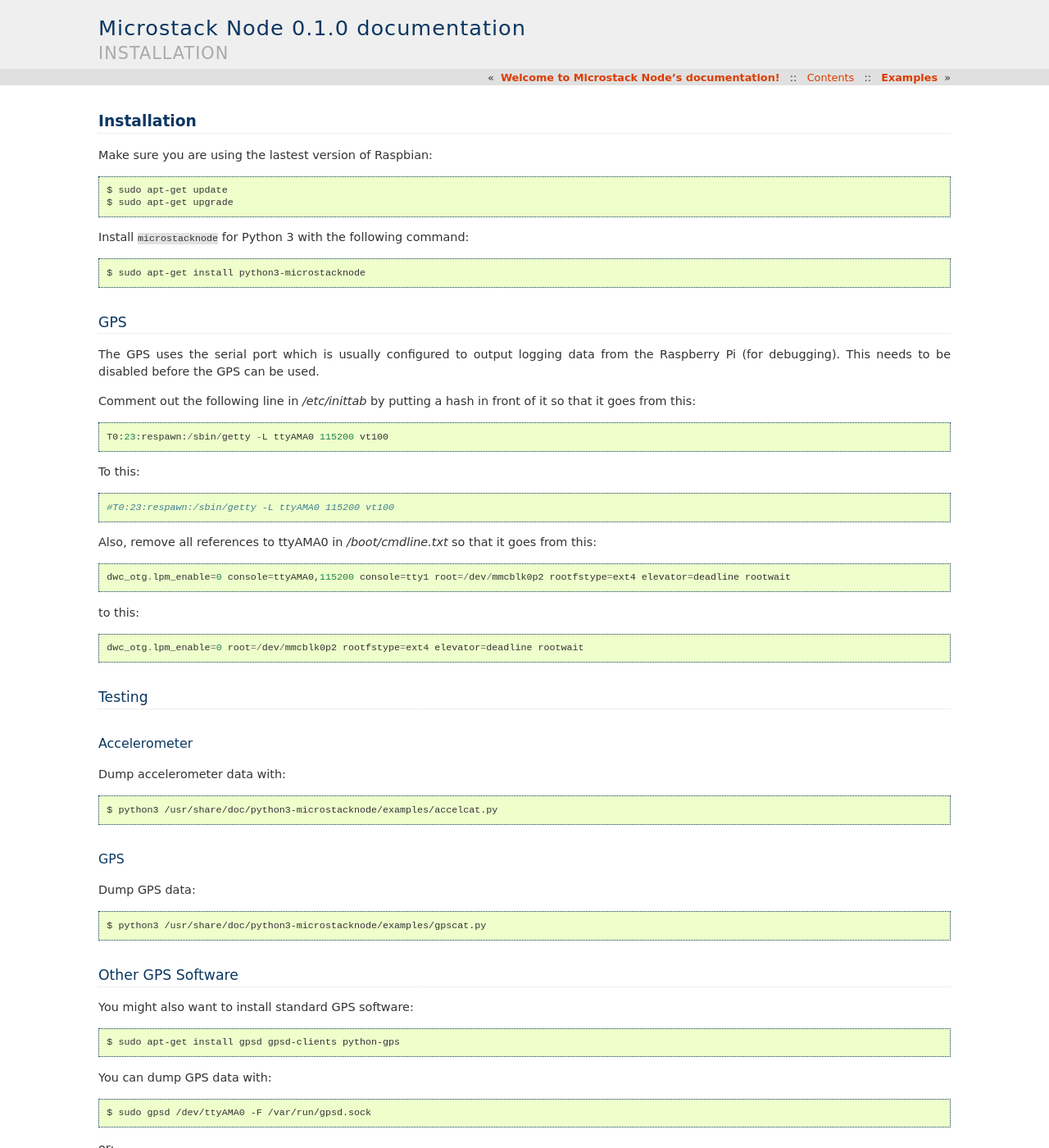
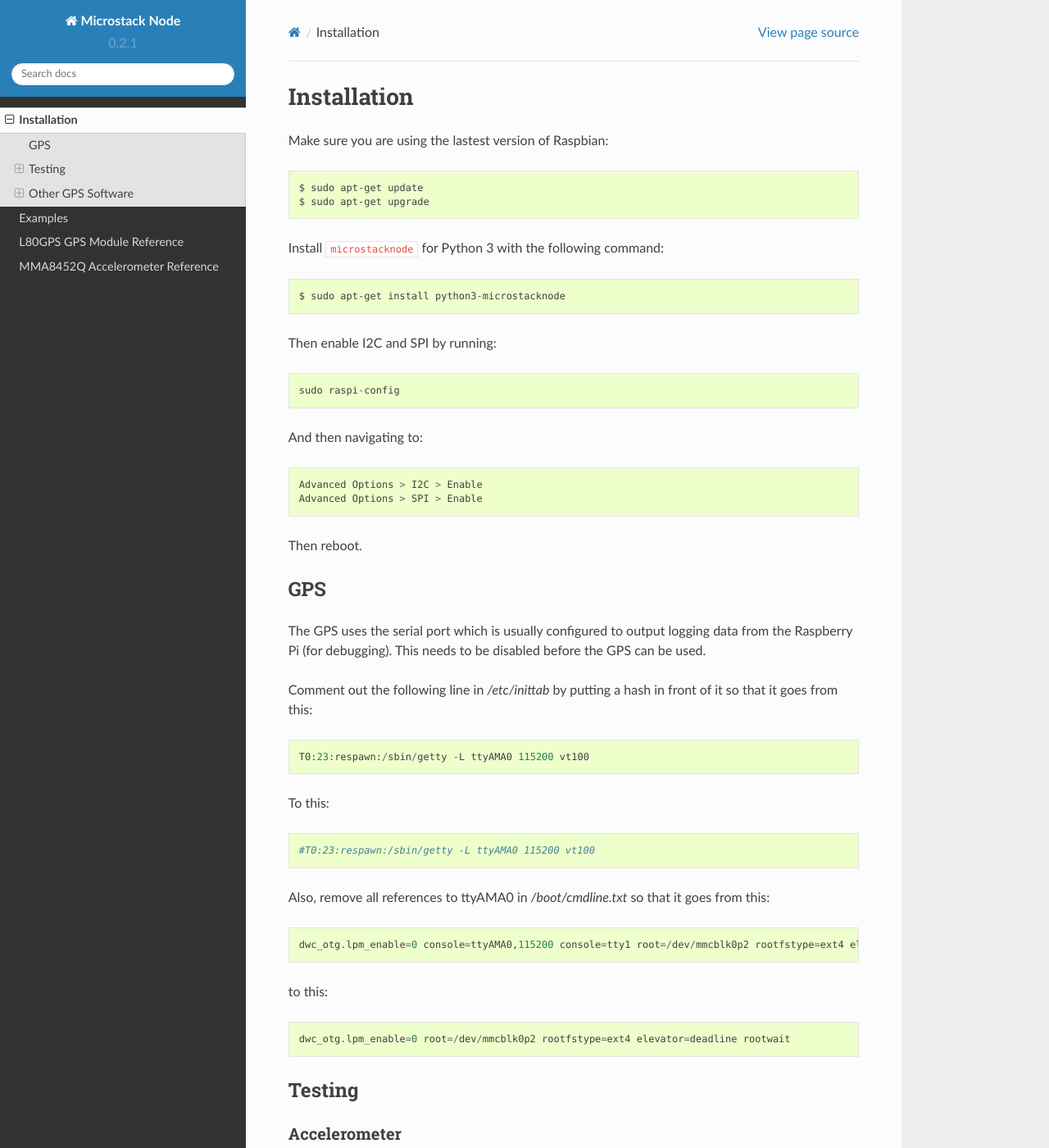
Before and after one commit to microstack-IoT/python3-microstacknode, a Sphinx documentation site: the page built from docs/installation.rst, in a window 1280 px wide and 1400 px high. Shown: the whole window at 82% size. Built offline with Sphinx 7.4.7 and the Read the Docs theme 2.0.0, drawn with Linux system fonts in a browser that asks for light colours; pages that are not in the unit, such as notebooks, are missing from menus; some of the changed text lies outside the part shown.

```diff
--- a/docs/conf.py
+++ b/docs/conf.py
@@ -57,9 +57,9 @@ copyright = '2014, Thomas Preston'
 # built documents.
 #
 # The short X.Y version.
-version = '0.1.0'
+version = '0.2.1'
 # The full version, including alpha/beta/rc tags.
-release = '0.1.0'
+release = '0.2.1'
 
 # The language for content autogenerated by Sphinx. Refer to documentation
 # for a list of supported languages.
@@ -102,9 +102,22 @@ pygments_style = 'sphinx'
 
 # -- Options for HTML output ----------------------------------------------
 
+# on_rtd is whether we are on readthedocs.org
+import os
+on_rtd = os.environ.get('READTHEDOCS', None) == 'True'
+
+if not on_rtd:  # only import and set the theme if we're building docs locally
+    import sphinx_rtd_theme
+    html_theme = 'sphinx_rtd_theme'
+    html_theme_path = [sphinx_rtd_theme.get_html_theme_path()]
+
+# otherwise, readthedocs.org uses their theme by default, so no need to
+# specify it
+
 # The theme to use for HTML and HTML Help pages.  See the documentation for
 # a list of builtin themes.
-html_theme = 'haiku'
+# html_theme = 'default'
+# html_theme = 'haiku'
 
 # Theme options are theme-specific and customize the look and feel of a theme
 # further.  For a list of options available for each theme, see the
--- a/docs/installation.rst
+++ b/docs/installation.rst
@@ -10,6 +10,17 @@ Install ``microstacknode`` for Python 3 with the following
 command::
 
     $ sudo apt-get install python3-microstacknode
+
+Then enable I2C and SPI by running::
+
+    sudo raspi-config
+
+And then navigating to::
+
+    Advanced Options > I2C > Enable
+    Advanced Options > SPI > Enable
+
+Then reboot.
 
 GPS
 ===
--- a/docs/l80gps_reference.rst
+++ b/docs/l80gps_reference.rst
@@ -2,5 +2,5 @@
 L80GPS GPS Module Reference
 ###########################
 
-.. automodule:: microstacknode.gps.l80gps
+.. automodule:: microstacknode.hardware.gps.l80gps
    :members:
--- a/docs/mma8452q_reference.rst
+++ b/docs/mma8452q_reference.rst
@@ -2,5 +2,5 @@
 MMA8452Q Accelerometer Reference
 ################################
 
-.. automodule:: microstacknode.accelerometer.mma8452q
+.. automodule:: microstacknode.hardware.accelerometer.mma8452q
    :members:
```
Also changed, not shown: docs/example.rst (+33 -0 lines), docs/index.rst (+3 -7 lines), 2 other files.
